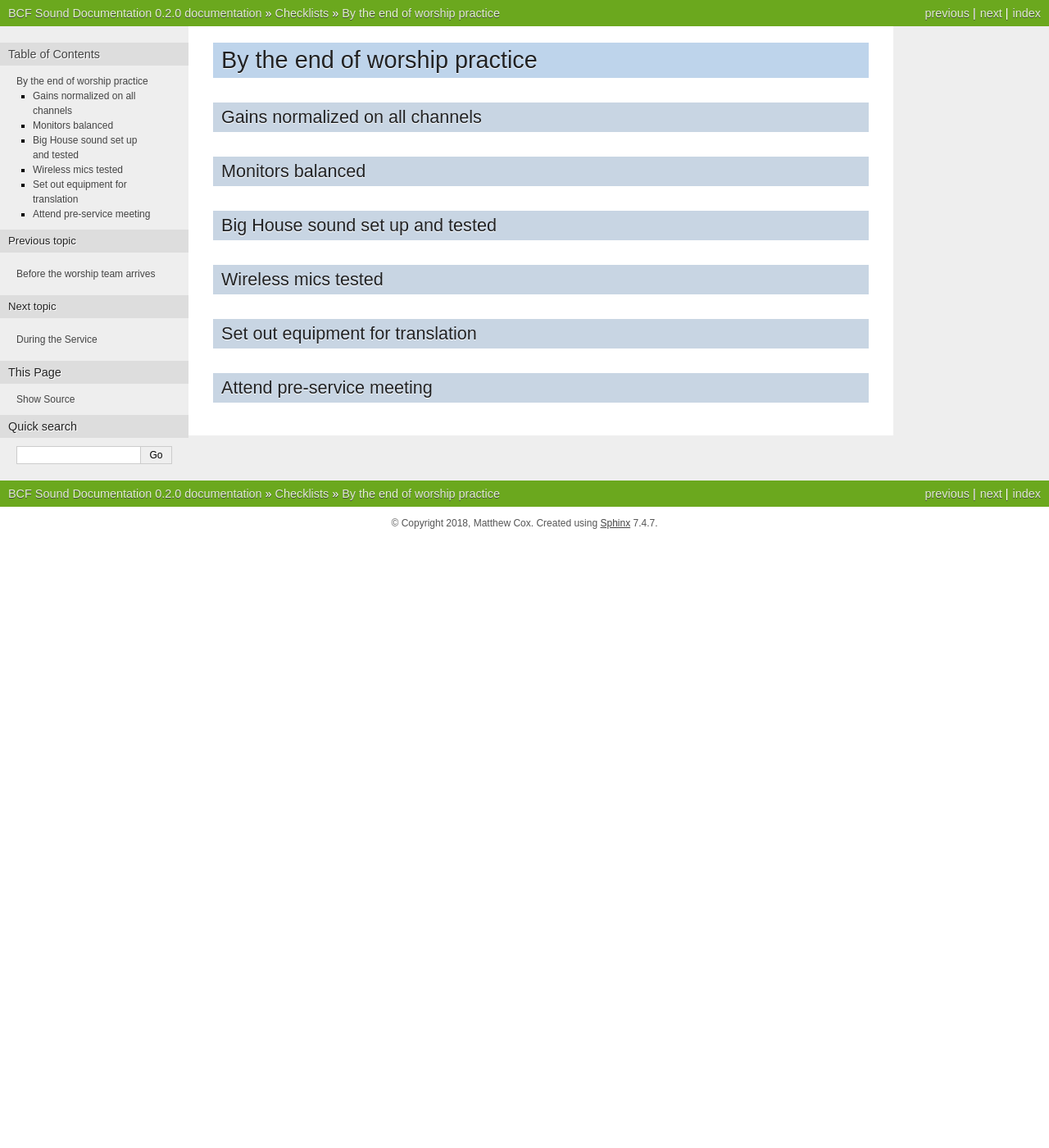
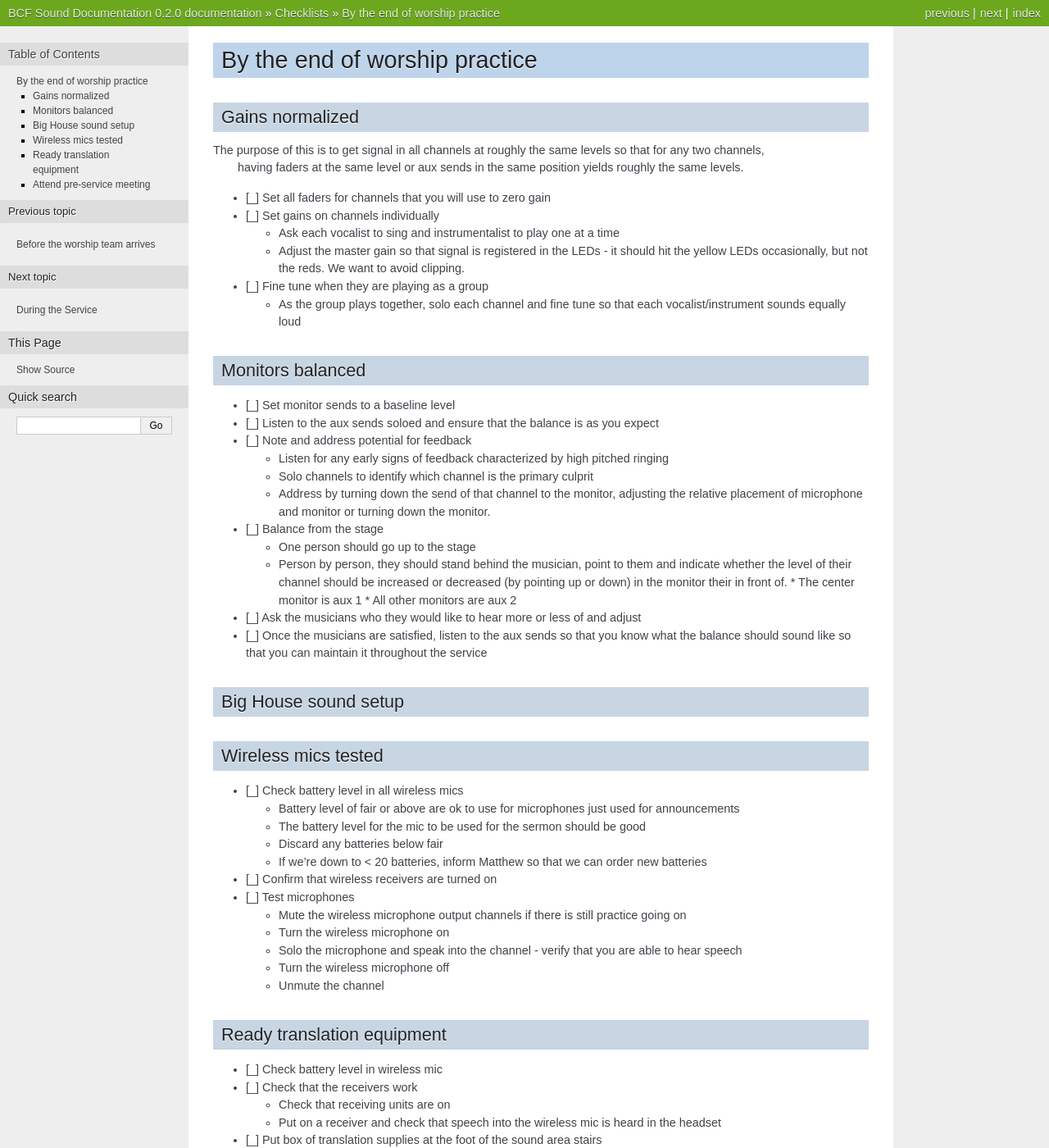
Before and after one commit to mr-mcox/bcf-sound-documentation, a Sphinx documentation site: the page built from docs/source/checklists/sound/during_practice.rst, in a window 1280 px wide and 1400 px high. Shown: the whole window at 82% size. Built offline with Sphinx 7.4.7, drawn with Linux system fonts in a browser that asks for light colours; some of the changed text lies outside the part shown.

Commit message:
Most of during practice written

```diff
--- a/docs/source/checklists/main.rst
+++ b/docs/source/checklists/main.rst
@@ -12,6 +12,8 @@ Powerpoint
    ppt/during_service
    ppt/after_service
 
+`PowerPoint Feedback: <https://docs.google.com/forms/d/e/1FAIpQLSeUgVq13Dna7qjytHOtzlAl8T9P85AM3dgzv6CmoZy4uAhy2w/viewform?usp=sf_link>`_
+
 Sound
 -----------
 
@@ -24,6 +26,9 @@ Sound
    sound/during_service
    sound/after_service
 
+`Sound Feedback: <https://docs.google.com/forms/d/e/1FAIpQLSeUgVq13Dna7qjytHOtzlAl8T9P85AM3dgzv6CmoZy4uAhy2w/viewform?usp=sf_link>`_
+
+
 Indices and tables
 ==================
 
--- a/docs/source/checklists/ppt/before_service.rst
+++ b/docs/source/checklists/ppt/before_service.rst
@@ -41,7 +41,7 @@ Turn On Projectors
       It should display on all screens
     * If it does not, find someone to help you troubleshoot
 
-Set Up and Check Materials To Be Presented
+Check slides
 -------------------------------------------
 - [_] Open service powerpoint
 
--- a/docs/source/checklists/ppt/during_service.rst
+++ b/docs/source/checklists/ppt/during_service.rst
@@ -1,5 +1,8 @@
 During Service
 ================
+
+Advancing slides
+------------------
 
 - [_] Follow song and announcement slide changes
 
--- a/docs/source/checklists/sound/after_service.rst
+++ b/docs/source/checklists/sound/after_service.rst
@@ -139,3 +139,5 @@ Reset equipment
 - [_] Return the headphones to the sound closet
 
 - [_] Turn off the lights in the sound closet and ensure that both doors are locked
+
+- [_] Put translation box back in the metal cabinet
--- a/docs/source/checklists/sound/during_practice.rst
+++ b/docs/source/checklists/sound/during_practice.rst
@@ -1,20 +1,109 @@
 By the end of worship practice
 ================================
 
-Gains normalized on all channels
+Gains normalized
 ----------------------------------
+
+.. ifconfig:: detail in ('high')
+
+  The purpose of this is to get signal in all channels at roughly the same levels so that for any two channels,
+    having faders at the same level or aux sends in the same position yields roughly the same levels.
+
+- [_] Set all faders for channels that you will use to zero gain
+- [_] Set gains on channels individually
+
+  .. ifconfig:: detail in ('high')
+
+    * Ask each vocalist to sing and instrumentalist to play one at a time
+    * Adjust the master gain so that signal is registered in the LEDs
+      - it should hit the yellow LEDs occasionally, but not the reds. We want to avoid clipping.
+
+- [_] Fine tune when they are playing as a group
+
+  .. ifconfig:: detail in ('high')
+
+    * As the group plays together, solo each channel and fine tune so that each vocalist/instrument sounds equally loud
 
 Monitors balanced
 -------------------
 
-Big House sound set up and tested
+- [_] Set monitor sends to a baseline level
+- [_] Listen to the aux sends soloed and ensure that the balance is as you expect
+- [_] Note and address potential for feedback
+
+  .. ifconfig:: detail in ('high')
+
+    * Listen for any early signs of feedback characterized by high pitched ringing
+    * Solo channels to identify which channel is the primary culprit
+    * Address by turning down the send of that channel to the monitor, adjusting the relative placement of microphone
+      and monitor or turning down the monitor.
+- [_] Balance from the stage
+
+  .. ifconfig:: detail in ('high')
+
+    * One person should go up to the stage
+    * Person by person, they should stand behind the musician, point to them and indicate whether the level of their channel
+      should be increased or decreased (by pointing up or down) in the monitor their in front of.
+      * The center monitor is aux 1
+      * All other monitors are aux 2
+
+- [_] Ask the musicians who they would like to hear more or less of and adjust
+- [_] Once the musicians are satisfied, listen to the aux sends so that you know what the balance should sound like
+  so that you can maintain it throughout the service
+
+Big House sound setup
 -----------------------------------
 
 Wireless mics tested
 ------------------------
 
-Set out equipment for translation
+- [_] Check battery level in all wireless mics
+
+  .. ifconfig:: detail in ('high')
+
+    * Battery level of fair or above are ok to use for microphones just used for announcements
+    * The battery level for the mic to be used for the sermon should be good
+    * Discard any batteries below fair
+    * If we're down to < 20 batteries, inform Matthew so that we can order new batteries
+
+- [_] Confirm that wireless receivers are turned on
+- [_] Test microphones
+
+  .. ifconfig:: detail in ('high')
+
+    * Mute the wireless microphone output channels if there is still practice going on
+    * Turn the wireless microphone on
+    * Solo the microphone and speak into the channel - verify that you are able to hear speech
+    * Turn the wireless microphone off
+    * Unmute the channel
+
+
+Ready translation equipment
 -----------------------------------
+
+- [_] Check battery level in wireless mic
+- [_] Check that the receivers work
+
+  .. ifconfig:: detail in ('high')
+
+    * Check that receiving units are on
+    * Put on a receiver and check that speech into the wireless mic is heard in the headset
+
+- [_] Put box of translation supplies at the foot of the sound area stairs
 
 Attend pre-service meeting
 ----------------------------
+
+- [_] Check with your team before you go to the meeting at 9:30
+
+  .. ifconfig:: detail in ('high')
+
+    * Review checklists
+    * Ask if there's anything that needs to be asked or shared at the meeting
+
+- [_] Bring tested bodypack and powerpoint clicker to the meeting
+
+  .. ifconfig:: detail in ('high')
+
+    * Lead Engineer attends the meeting in the pastor's office at 9:30
+    * Take notes on answers to questions, changes to program or events that may need the team's attention
```
